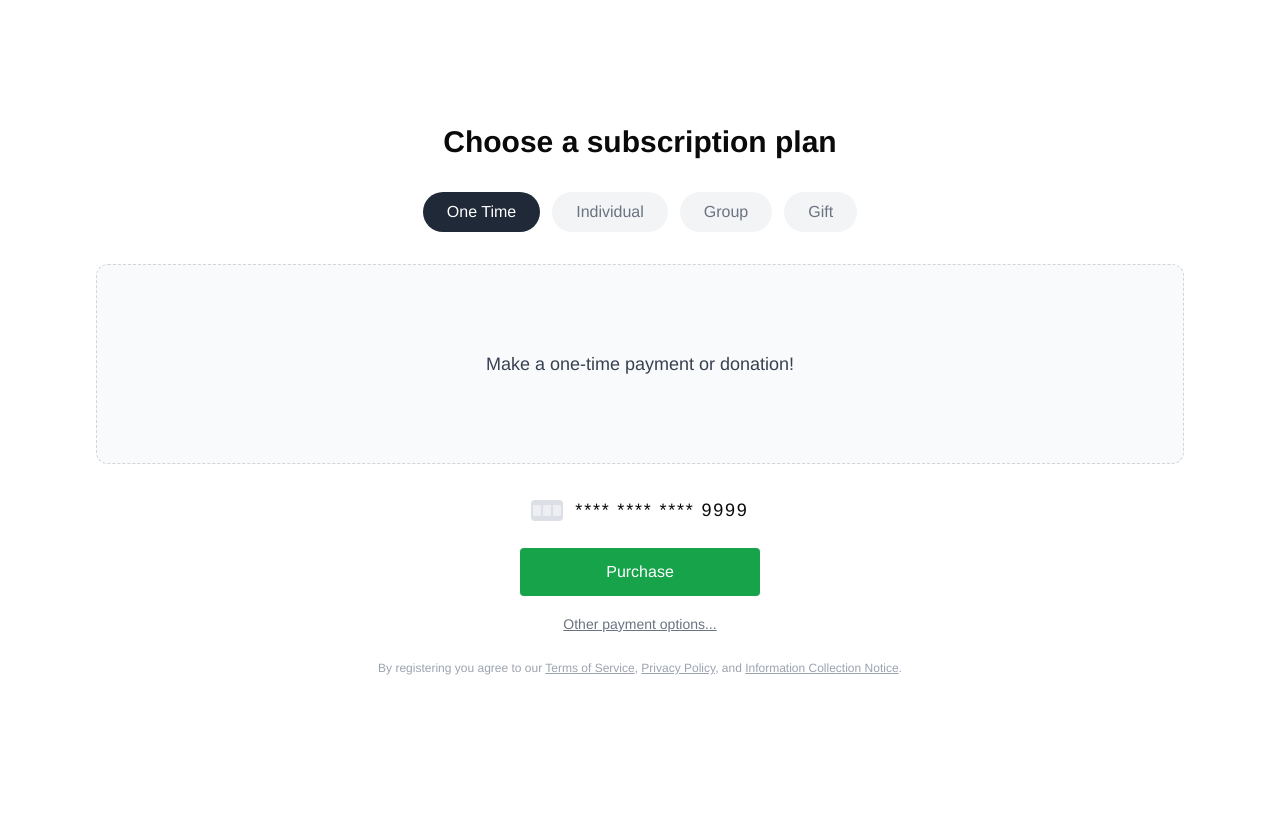
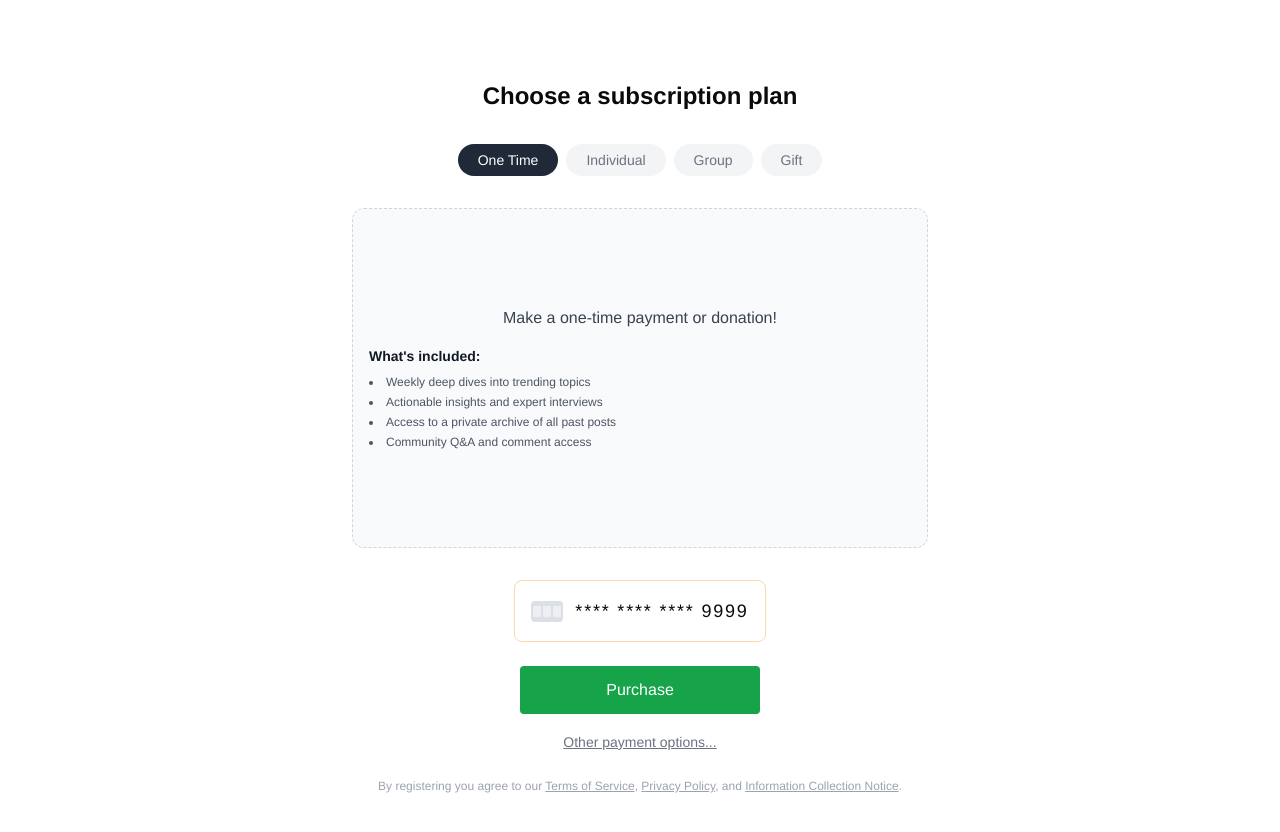
Before and after one commit to HongluW/substack-casualpayments, a Next.js app: page /subscribe in a window 1280 px wide. Both pictures are taken after a click on the button "One Time". Shown: the top 832 px of the page. Before the commit the page ends 800 px from the top, so only its background shows below. Built offline with nearby package versions, Linux system fonts and the light colour scheme.

Commit message:
Refactor SubscribePage component: Updated font sizes and spacing for improved readability, enhanced layout for one-time payment section with detailed benefits, and refined button styles for better user interaction.

```diff
--- a/app/subscribe/page.tsx
+++ b/app/subscribe/page.tsx
@@ -58,13 +58,13 @@ export default function SubscribePage() {
   return (
     <div className="min-h-screen flex flex-col items-center justify-center bg-white py-12">
       <div className="w-full max-w-6xl mx-auto bg-white p-2 sm:p-8">
-        <h2 className="text-3xl font-bold text-center mb-8">Choose a subscription plan</h2>
-        <div className="flex justify-center gap-3 mb-8">
+        <h2 className="text-2xl font-bold text-center mb-8">Choose a subscription plan</h2>
+        <div className="flex justify-center gap-2 mb-8">
           {planTypeTabs.map(tab => (
             <button
               key={tab}
               type="button"
-              className={`px-6 py-2 rounded-full font-medium text-base transition-colors whitespace-nowrap
+              className={`px-5 py-1.5 rounded-full font-medium text-sm transition-colors whitespace-nowrap
                 ${selectedTab === tab
                   ? "bg-gray-800 text-white"
                   : "bg-gray-100 text-gray-500"}
@@ -76,8 +76,19 @@ export default function SubscribePage() {
           ))}
         </div>
         {selectedTab === "One Time" && (
-          <div className="mb-8 w-full flex flex-col items-center justify-center min-h-[200px] border border-dashed border-gray-300 rounded-xl bg-gray-50">
-            <span className="text-lg text-gray-700 py-12">Make a one-time payment or donation!</span>
+          <div className="mb-8 w-full flex flex-col items-center justify-center">
+            <div className="w-full flex flex-col items-center justify-center min-h-[340px] border border-dashed border-gray-300 rounded-xl bg-gray-50 px-4 py-6 max-w-xl mx-auto">
+              <span className="text-base text-gray-700 mb-4">Make a one-time payment or donation!</span>
+              <div className="w-full">
+                <div className="font-semibold text-gray-900 mb-2 text-sm">What's included:</div>
+                <ul className="text-xs text-gray-600 space-y-1 list-disc list-inside">
+                  <li>Weekly deep dives into trending topics</li>
+                  <li>Actionable insights and expert interviews</li>
+                  <li>Access to a private archive of all past posts</li>
+                  <li>Community Q&amp;A and comment access</li>
+                </ul>
+              </div>
+            </div>
           </div>
         )}
         {selectedTab === "Individual" && (
@@ -99,17 +110,17 @@ export default function SubscribePage() {
                   />
                   <div>
                     <div className="flex items-center justify-between mb-2">
-                      <span className={`font-semibold text-lg ${selectedPlan === plan.key ? "text-green-700" : "text-gray-900"}`}>{plan.name}</span>
+                      <span className={`font-semibold text-base ${selectedPlan === plan.key ? "text-green-700" : "text-gray-900"}`}>{plan.name}</span>
                       {selectedPlan === plan.key && (
                         <span className="ml-2">
                           <svg width="28" height="28" viewBox="0 0 24 24" fill="none"><circle cx="12" cy="12" r="11" stroke="#16a34a" strokeWidth="2" fill="#fff"/><path d="M7 12.5l3 3 7-7" stroke="#16a34a" strokeWidth="2" strokeLinecap="round" strokeLinejoin="round" fill="none"/></svg>
                         </span>
                       )}
                     </div>
-                    <div className="text-gray-500 text-base font-normal mb-4">{plan.price}</div>
-                    <ul className="text-sm space-y-2 mb-2">
+                    <div className="text-gray-500 text-sm font-normal mb-4">{plan.price}</div>
+                    <ul className="text-xs space-y-2 mb-2">
                       {plan.benefits.map((benefit, i) => (
-                        <li key={i} className={`flex items-center gap-2 text-gray-500 ${plan.isFree && i < 3 ? "line-through text-gray-400" : ""}`}>
+                        <li key={i} className={`flex items-center gap-2 text-gray-500 ${plan.isFree && i < 3 ? "line-through text-gray-400" : ""}`} style={{ fontSize: '0.95em' }}>
                           <span>{plan.isFree && i < 3 ? (
                             <svg width="16" height="16" fill="none" stroke="#808080" strokeWidth="1.8" viewBox="0 0 16 16"><circle cx="8" cy="8" r="6.5" stroke="#808080" /><line x1="6" y1="6" x2="10" y2="10" stroke="#808080" /><line x1="10" y1="6" x2="6" y2="10" stroke="#808080" /></svg>
                           ) : (
@@ -127,17 +138,19 @@ export default function SubscribePage() {
         )}
         {selectedTab === "Group" && (
           <div className="mb-8 w-full flex flex-col items-center justify-center min-h-[200px] border border-dashed border-gray-300 rounded-xl bg-gray-50">
-            <span className="text-lg text-gray-700 py-12">Group subscription options coming soon!</span>
+            <span className="text-base text-gray-700 py-12">Group subscription options coming soon!</span>
           </div>
         )}
         {selectedTab === "Gift" && (
           <div className="mb-8 w-full flex flex-col items-center justify-center min-h-[200px] border border-dashed border-gray-300 rounded-xl bg-gray-50">
-            <span className="text-lg text-gray-700 py-12">Gift a subscription to someone special!</span>
+            <span className="text-base text-gray-700 py-12">Gift a subscription to someone special!</span>
           </div>
         )}
-        <div className="flex items-center justify-center gap-3 mb-6">
-          <svg width="32" height="21" viewBox="0 0 32 21" fill="none" className=""><rect x="0" y="0" width="32" height="21" rx="4" fill="#515e80" opacity="0.2" /><rect x="2" y="5" width="8" height="11" rx="1" fill="#fff" opacity="0.5" /><rect x="12" y="5" width="8" height="11" rx="1" fill="#fff" opacity="0.5" /><rect x="22" y="5" width="8" height="11" rx="1" fill="#fff" opacity="0.5" /></svg>
-          <span className="text-lg tracking-widest">**** **** **** 9999</span>
+        <div className="flex justify-center mb-6">
+          <div className="inline-flex items-center gap-3 p-4 border border-orange-200 rounded-lg">
+            <svg width="32" height="21" viewBox="0 0 32 21" fill="none" className=""><rect x="0" y="0" width="32" height="21" rx="4" fill="#515e80" opacity="0.2" /><rect x="2" y="5" width="8" height="11" rx="1" fill="#fff" opacity="0.5" /><rect x="12" y="5" width="8" height="11" rx="1" fill="#fff" opacity="0.5" /><rect x="22" y="5" width="8" height="11" rx="1" fill="#fff" opacity="0.5" /></svg>
+            <span className="text-lg tracking-widest">**** **** **** 9999</span>
+          </div>
         </div>
         <div className="flex justify-center">
           {selectedTab === "One Time" ? (
```
